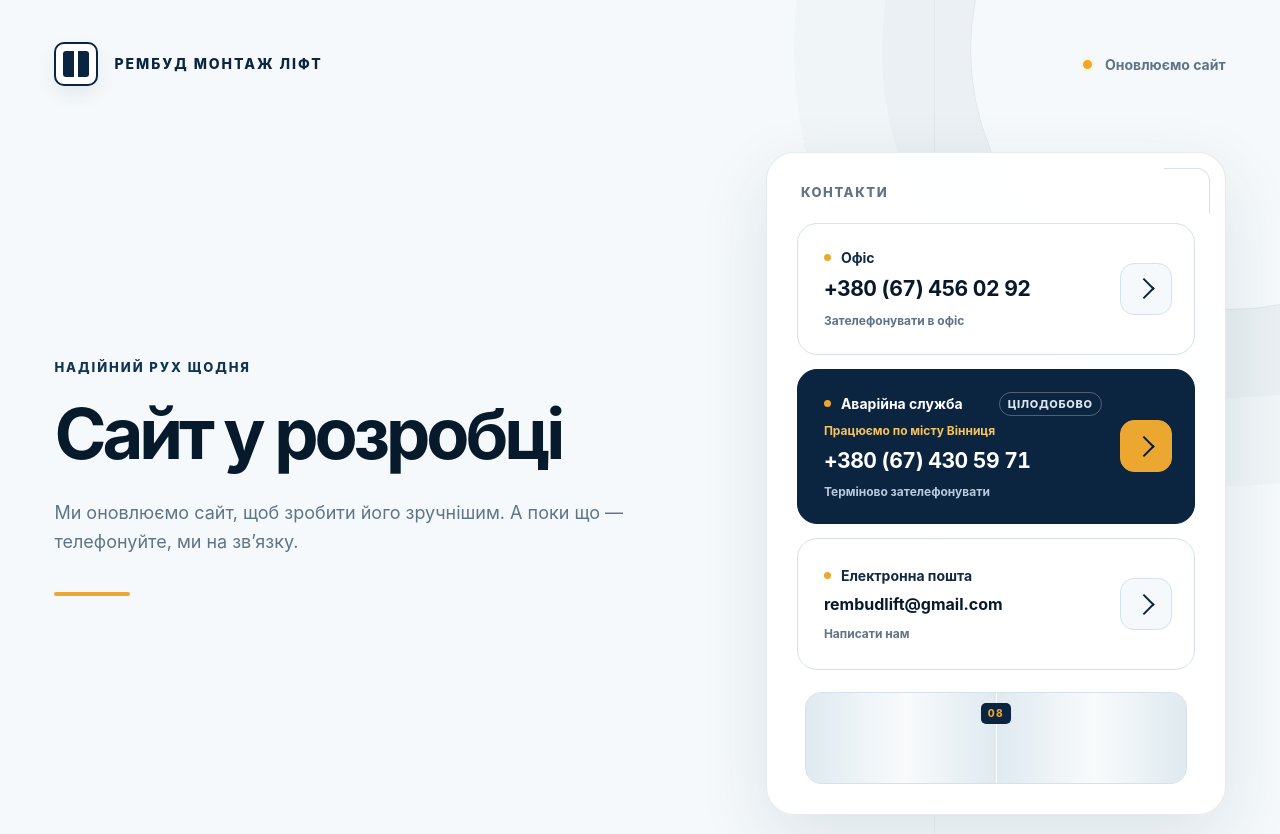
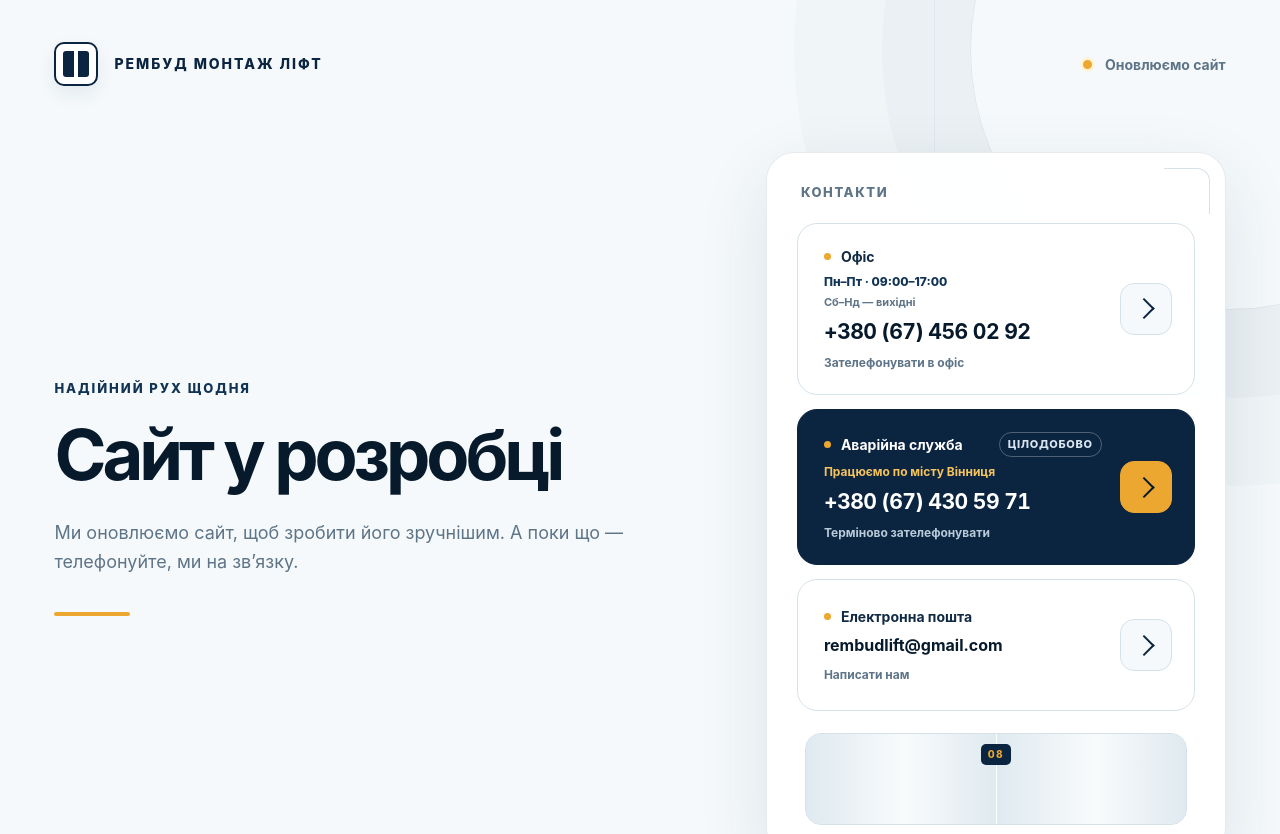
Before and after one commit to iktnb/rembud-lift, a Next.js app: page / in a window 1280 px wide. Shown: the top 834 px of the page. Built offline with nearby package versions, Linux system fonts and the light colour scheme.

Commit message:
Add office working hours

```diff
--- a/app/globals.css
+++ b/app/globals.css
@@ -323,6 +323,23 @@ h1 {
   color: #f6c35d;
   font-size: 0.75rem;
   font-weight: 740;
+}
+
+.office-hours {
+  display: grid;
+  width: fit-content;
+  max-width: 100%;
+  margin: -2px 0 9px;
+  gap: 3px;
+  color: var(--muted);
+  font-size: 0.6875rem;
+  font-weight: 680;
+}
+
+.office-hours strong {
+  color: var(--navy-800);
+  font-size: 0.75rem;
+  font-weight: 780;
 }
 
 .phone-number {
--- a/app/page.tsx
+++ b/app/page.tsx
@@ -51,10 +51,14 @@ export default function Home() {
             <a
               className="contact-card office-card"
               href={OFFICE_PHONE.href}
-              aria-label={`Зателефонувати в офіс: ${OFFICE_PHONE.display}`}
+              aria-label={`Зателефонувати в офіс: ${OFFICE_PHONE.display}. Офіс працює з понеділка по п’ятницю з 09:00 до 17:00. Субота та неділя — вихідні`}
             >
               <span className="contact-copy">
                 <span className="contact-heading">Офіс</span>
+                <span className="office-hours">
+                  <strong>Пн–Пт · 09:00–17:00</strong>
+                  <span>Сб–Нд — вихідні</span>
+                </span>
                 <span className="phone-number">{OFFICE_PHONE.display}</span>
                 <span className="contact-action">Зателефонувати в офіс</span>
               </span>
```
Also changed, not shown: 1 other file (tests, documents, lock files or other folders).
